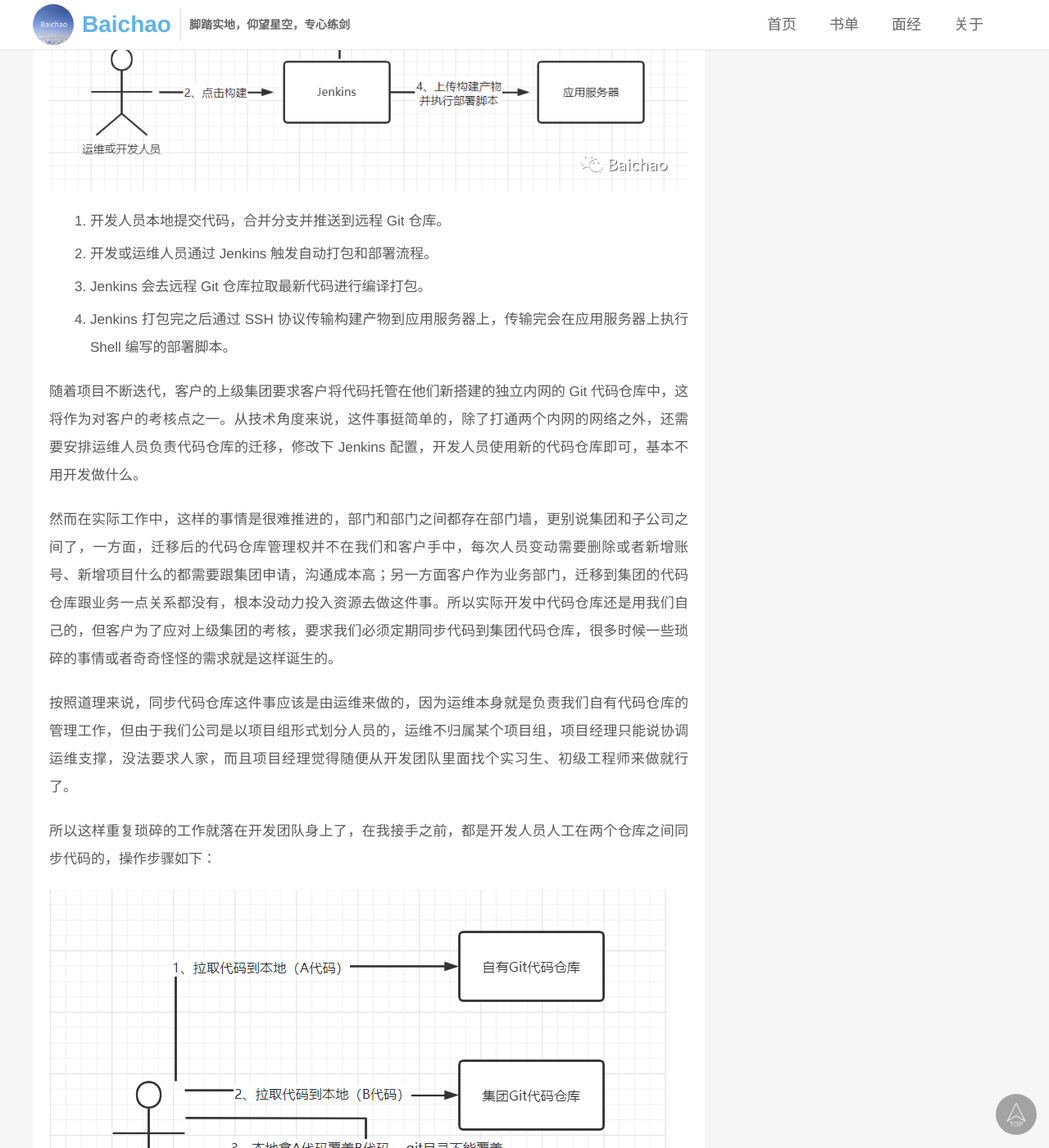
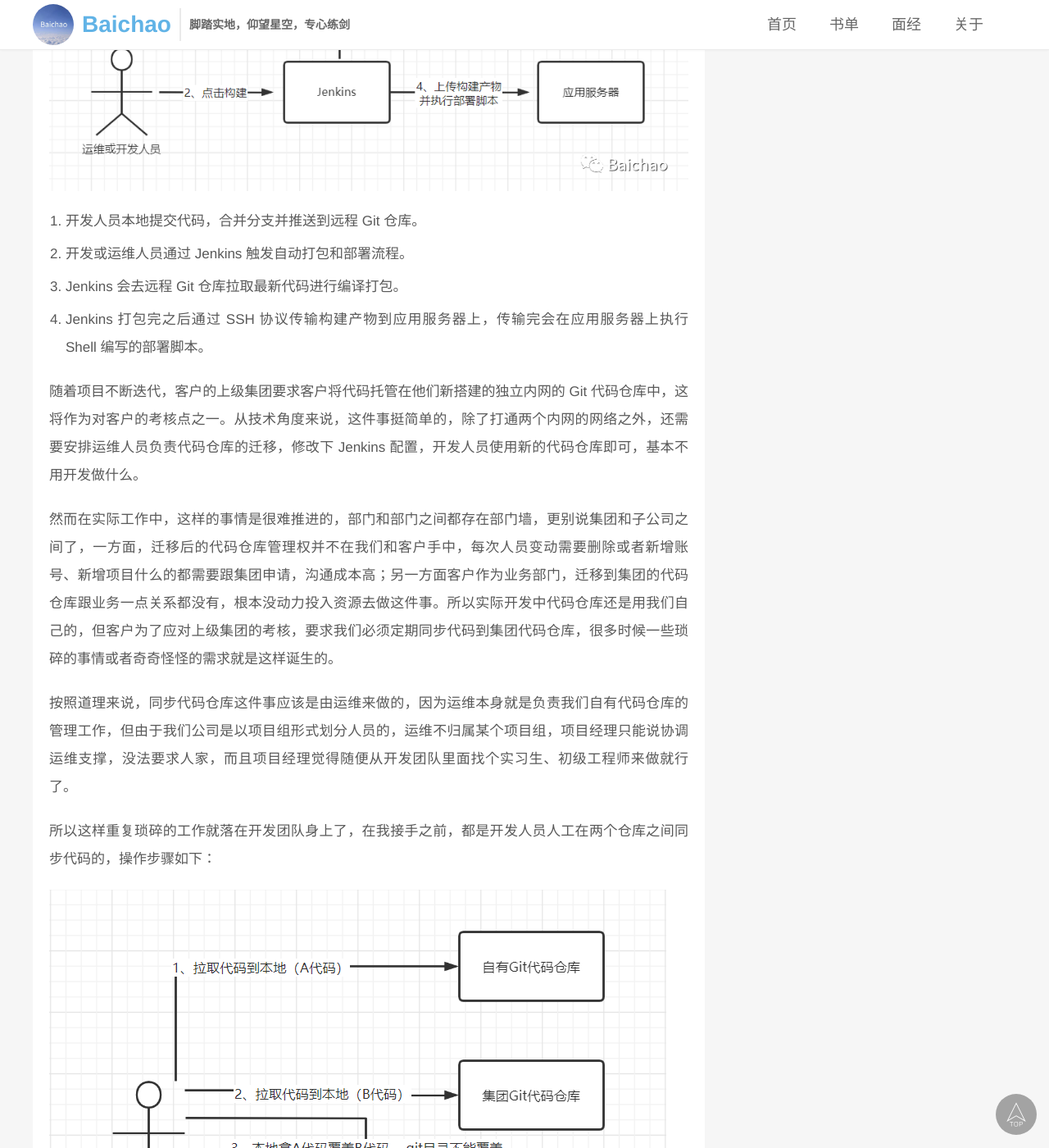
Before and after one commit to qinbaichao/qinbaichao.github.io, a Jekyll site: the page built from _posts/2022-06-04-jenkins-shell-git-code-repository-sync.md, in a window 1280 px wide and 1400 px high, scrolled down 938 px. Shown: the whole window at 82% size. Built offline with Jekyll 4.4.1, drawn with Linux system fonts in a browser that asks for light colours.

Commit message:
调整列表margin样式

```diff
--- a/assets/css/style.css
+++ b/assets/css/style.css
@@ -497,7 +497,7 @@ section.layui-container {
 }
 .article-content ul,
 .article-content ol {
-  margin: 0 0 20px 50px;
+  margin: 0 0 20px 20px;
 }
 .article-content ul {
   list-style: disc;
```
